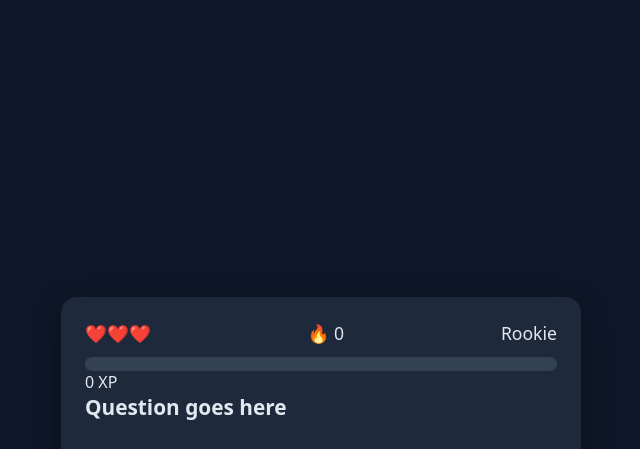
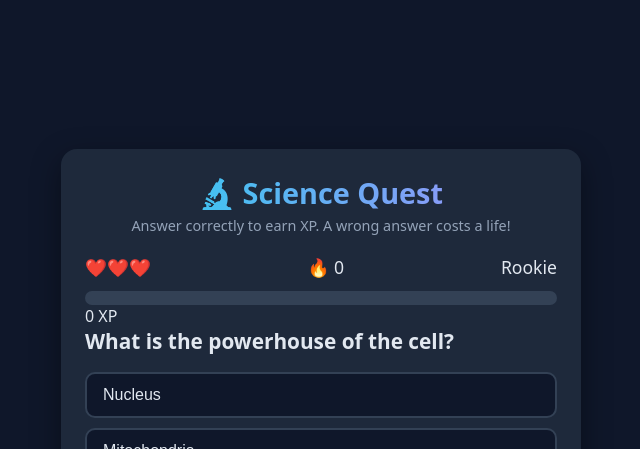
Before and after one commit to himeshmartha06/science-quest, a plain HTML site: page index.html in a window 1280 px wide. Shown: the top 449 px of the page, without its empty margins (319-959 px from the left). Drawn offline with Linux system fonts and the light colour scheme.

Commit message:
Version 1.0 done

```diff
--- a/index.html
+++ b/index.html
@@ -8,6 +8,8 @@
     </head>
     <body>
         <main class="game">
+            <h1 class="title">🔬 Science Quest</h1>
+            <p class="tagline">Answer correctly to earn XP. A wrong answer costs a life!</p>
             <header class="hud">
                 <div id="lives">❤️❤️❤️</div>
                 <div id="streak">🔥 0</div>
--- a/script.js
+++ b/script.js
@@ -1,3 +1,4 @@
+console.log('script loaded');
 const questions = [
   { q: 'Which planet has the most known moons?', options: ['Mars', 'Saturn', 'Venus', 'Earth'], answer: 1 },
   { q: 'Which gas do plants absorb for photosynthesis?', options: ['Oxygen', 'Nitrogen', 'Carbon dioxide', 'Helium'], answer: 2 },
@@ -6,6 +7,9 @@ const questions = [
   { q: 'Which is the closest star to Earth after the Sun?', options: ['Sirius', 'Proxima Centauri', 'Betelgeuse', 'Vega'], answer: 1 },
   { q: 'What is the hardest naturally occurring substance?', options: ['Quartz', 'Steel', 'Diamond', 'Granite'], answer: 2 },
 ];
+const XP_PER_CORRECT = 10;
+const maxXp = questions.length * XP_PER_CORRECT * 2;
+
 const levels=[
     { name: 'Rookie', minXp:0},
     { name: 'Explorer', minXp:30},
@@ -33,6 +37,18 @@ const el ={
     bestScore: document.getElementById('best-score'),
     restartBtn: document.getElementById('restart-btn'),
 };
+const sounds = {
+  correct: new Audio('sounds/ma-ka-bhosda-aag.mp3'),
+  wrong: new Audio('sounds/angry-amitabh.mp3'),
+  genius: new Audio('sounds/7-crore-amitabh-baccan.mp3'),
+};
+
+function playSound(name) {
+  const s = sounds[name];
+  s.currentTime = 0; // restart if it's still playing
+  s.play().catch(() => {}); // ignore errors if the browser blocks it
+}
+
 
 function shuffle(arr){
     const copy =[...arr];
@@ -56,7 +72,7 @@ function updateHud(){
     el.streak.textContent=`🔥 ${state.streak}`;
     el.level.textContent=getLevel(state.xp);
     el.xpFill.style.width=Math.min(100, (state.xp/maxXp)*100) +'%';
-    el.xpText.textContent='${state.xp} XP';
+    el.xpText.textContent=`${state.xp} XP`;
 }
 
 function showQuestion(){
@@ -91,7 +107,8 @@ function handleAnswer(chosen, btn){
         const gained = XP_PER_CORRECT * bonus;
         state.xp += gained;
         btn.classList.add('correct');
-        el.feedback.textContent='✅ Correct! +${gained} XP';
+        el.feedback.textContent=`✅ Correct! +${gained} XP`;
+        playSound('correct');
     }else{
         state.streak=0;
         state.lives--;
@@ -100,6 +117,7 @@ function handleAnswer(chosen, btn){
         el.feedback.textContent='❌ Not quite. You lost a life.';
         el.game.classList.add('shake');
         setTimeout(()=>el.game.classList.remove('shake'), 300);
+        playSound('wrong');
     }
 
     updateHud();
@@ -129,14 +147,17 @@ function endGame(){
     el.quiz.classList.add('hidden');
     el.endScreen.classList.remove('hidden');
     el.endTitle.textContent=state.lives===0 ? '💀 Game over' : '🏆 Quest complete!';
-    el.endScore.textContent='You earned ${state.xp} XP and reached ${getLevel(state.xp)} level.';
+    el.endScore.textContent=`You earned ${state.xp} XP and reached ${getLevel(state.xp)} level.`;
+    if (state.lives > 0 && getLevel(state.xp) === 'Genius') {
+       playSound('genius');
+    }
 
     const best = loadBest();
     if (state.xp >best){
         saveBest(state.xp);
         el.bestScore.textContent='🎉 New high score!';
     }else{
-        el.bestScore.textContent='Best score: ${best} XP';
+        el.bestScore.textContent=`Best score: ${best} XP`;
     }
 }
 
--- a/style.css
+++ b/style.css
@@ -79,3 +79,20 @@ body{
 
 .shake { animation: shake 0.3s; }
 @keyframes shake { 25% {transform: translateX(-6px);} 75% {transform: translateX(6px);} }
+
+.title {
+  text-align: center;
+  font-size: 1.8rem;
+  margin-bottom: 4px;
+  background: linear-gradient(90deg, #22d3ee, #a78bfa);
+  -webkit-background-clip: text;
+  background-clip: text;
+  color: transparent;
+}
+
+.tagline {
+  text-align: center;
+  color: #94a3b8;
+  font-size: 0.9rem;
+  margin-bottom: 20px;
+}
```
